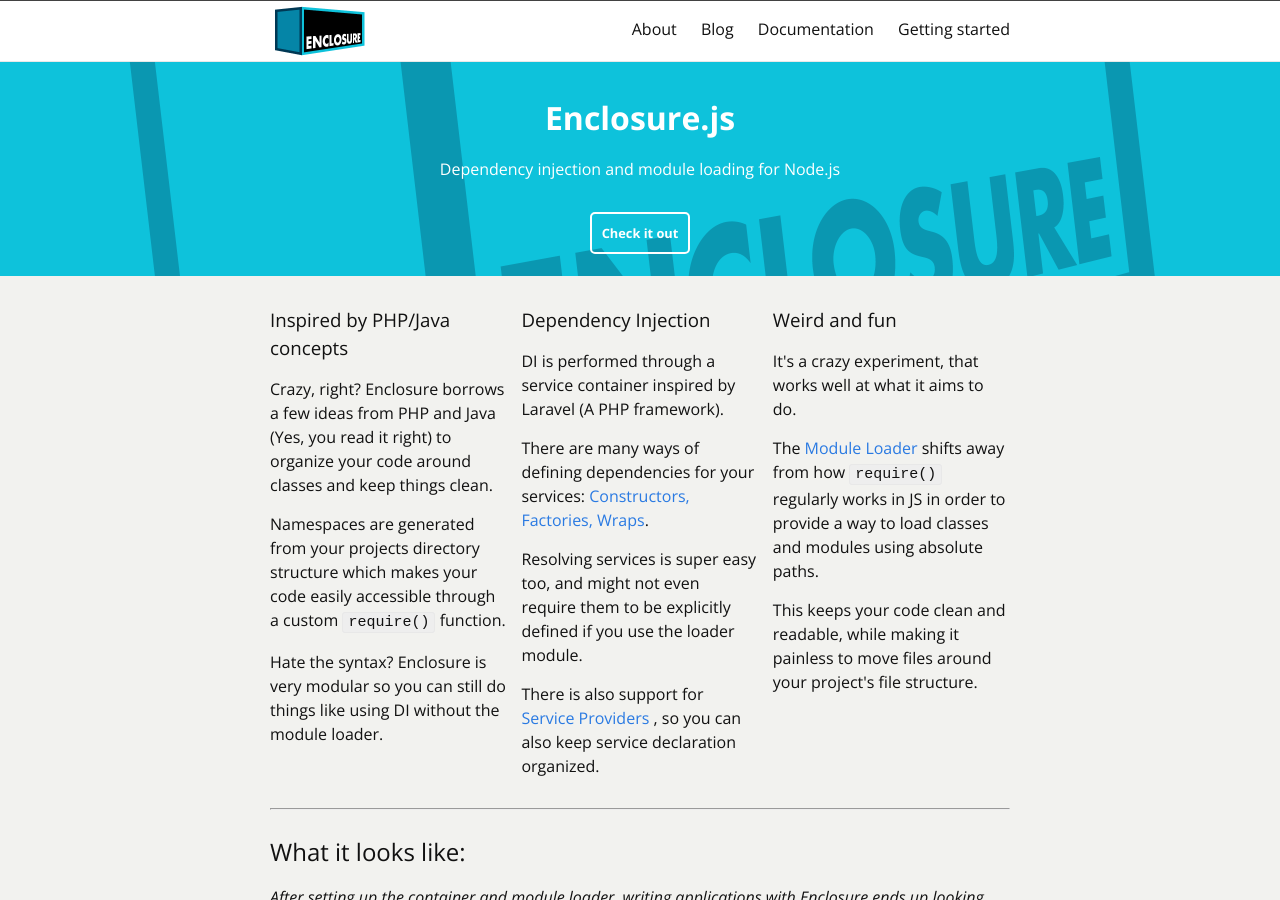
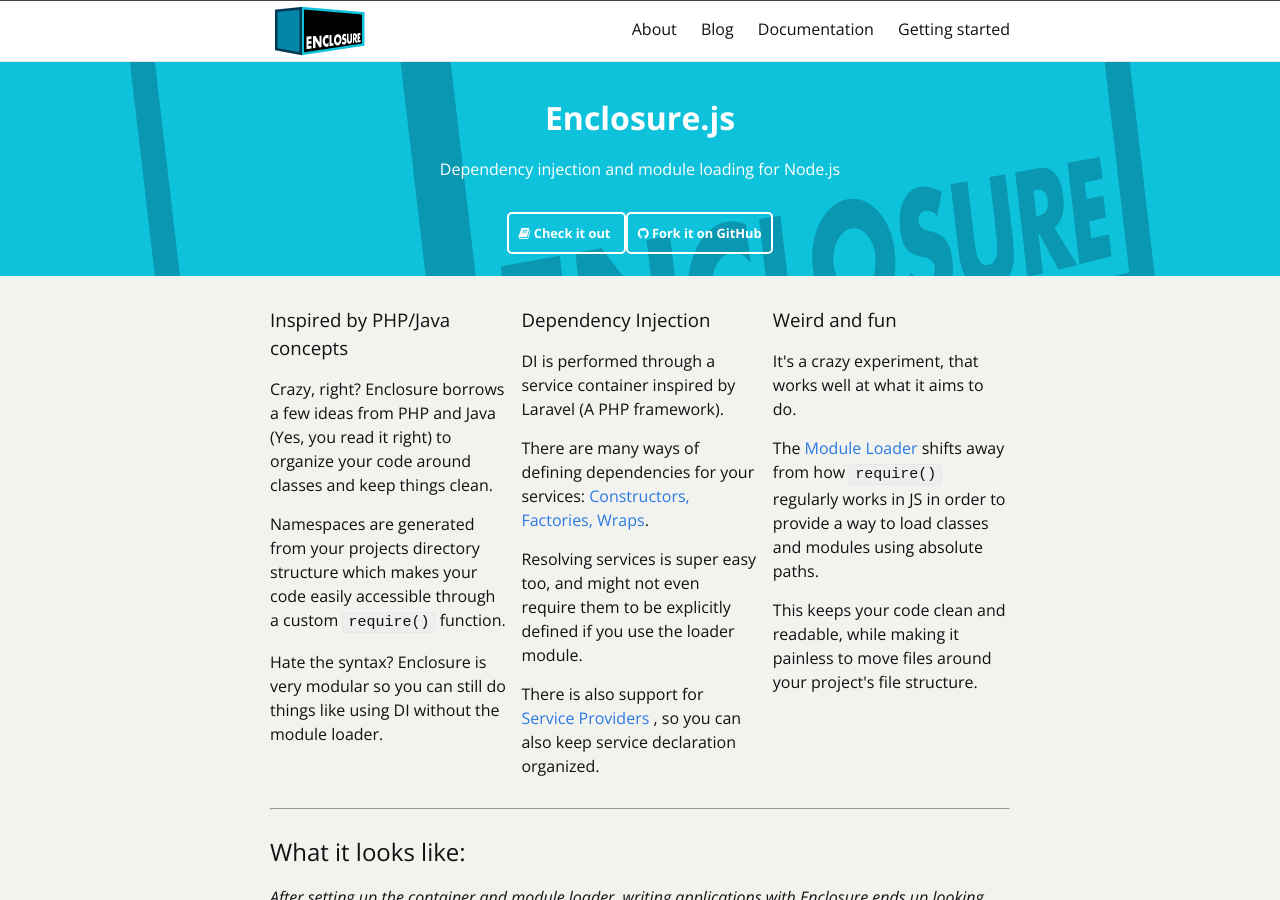
Before and after one commit to etcinit/enclosure-website, a Jekyll site: the page built from index.html, in a window 1280 px wide and 900 px high. Built offline with Jekyll 4.4.1, drawn with Linux system fonts in a browser that asks for light colours; nearby versions of some CDN libraries.

Commit message:
Add icons

```diff
--- a/_includes/head.html
+++ b/_includes/head.html
@@ -7,6 +7,7 @@
   <meta name="description" content="{% if page.excerpt %}{{ page.excerpt | strip_html | strip_newlines | truncate: 160 }}{% else %}{{ site.description }}{% endif %}">
 
   <link rel="stylesheet" href="{{ "/css/main.css" | prepend: site.baseurl }}">
+    <link rel="stylesheet" href="//maxcdn.bootstrapcdn.com/font-awesome/4.3.0/css/font-awesome.min.css">
   <link rel="canonical" href="{{ page.url | replace:'index.html','' | prepend: site.baseurl | prepend: site.url }}">
   <link rel="alternate" type="application/rss+xml" title="{{ site.title }}" href="{{ "/feed.xml" | prepend: site.baseurl | prepend: site.url }}" />
 </head>
--- a/index.html
+++ b/index.html
@@ -7,7 +7,14 @@ layout: wrapperless
 
     <p>Dependency injection and module loading for Node.js</p><br>
 
-    <a class="button" href="/start">Check it out</a>
+    <a class="button" href="/start">
+        <i class="fa fa-book"></i>
+        Check it out
+    </a>
+    <a class="button" href="//github.com/etcinit/enclosure">
+        <i class="fa fa-github"></i>
+        Fork it on GitHub
+    </a>
 </div>
 
 <div class="page-content light-content">
```
